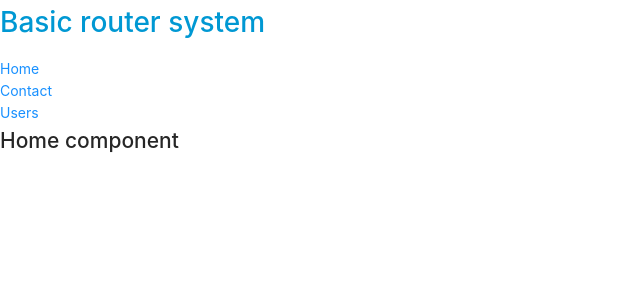
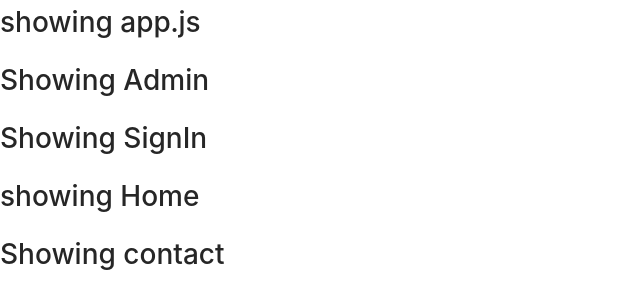
Before and after one commit to roxket/MERN-web-app, a React (Create React App) app in the folder client/: page / in a window 1280 px wide. Shown: the top 308 px of the page, without its empty margins (0-640 px from the left). Built offline with nearby package versions, Linux system fonts and the light colour scheme.

Commit message:
Creating pages and layouts

```diff
--- a/client/src/App.js
+++ b/client/src/App.js
@@ -1,39 +1,21 @@
 import React from "react";
-import { BrowserRouter as Router, Route, Link, Switch } from "react-router-dom";
+import Admin from "./pages/Admin";
+import SignIn from "./pages/Admin/SignIn";
+import Home from "./pages/Home";
+import Contact from "./pages/Contact";
+
 import "./App.scss";
 
 function App() {
   return (
-    <Router>
-      <div className="app">
-        <h1>Basic router system</h1>
-        <Link to="/">Home</Link> <br />
-        <Link to="/contact">Contact</Link> <br />
-        <Link to="/users">Users</Link>
-        <Switch>
-          <Route exact path="/" component={Home} />
-          <Route exact path="/contact" component={Contact} />
-          <Route exact path="/users" component={Users} />
-          <Route component={error404} />
-        </Switch>
-      </div>
-    </Router>
+    <div>
+      <h1>showing app.js</h1>
+      <Admin />
+      <SignIn />
+      <Home />
+      <Contact />
+    </div>
   );
 }
 
-function Home() {
-  return <h2>Home component</h2>;
-}
-
-function Contact() {
-  return <h2>Contact component</h2>;
-}
-
-function Users() {
-  return <h2>Users component</h2>;
-}
-
-function error404() {
-  return <h2>Error 404</h2>;
-}
 export default App;
--- /dev/null
+++ b/client/src/config/routes.js
@@ -0,0 +1,5 @@
+// Layout
+import LayoutAdmin from "../layouts/LayoutAdmin";
+
+//Admin Pages
+import AdminHome from "../pages/Admin";
--- /dev/null
+++ b/client/src/pages/Admin/Admin.js
@@ -0,0 +1,9 @@
+import React from "react";
+
+export default function Admin() {
+  return (
+    <div>
+      <h1>Showing Admin</h1>
+    </div>
+  );
+}
--- /dev/null
+++ b/client/src/pages/Admin/SignIn.js
@@ -0,0 +1,9 @@
+import React from "react";
+
+export default function SignIn() {
+  return (
+    <div>
+      <h1>Showing SignIn</h1>
+    </div>
+  );
+}
--- /dev/null
+++ b/client/src/pages/Admin/index.js
@@ -0,0 +1 @@
+export { default } from "./Admin";
--- /dev/null
+++ b/client/src/pages/Contact.js
@@ -0,0 +1,9 @@
+import React from "react";
+
+export default function Contact() {
+  return (
+    <div>
+      <h1>Showing contact</h1>
+    </div>
+  );
+}
--- /dev/null
+++ b/client/src/pages/Home.js
@@ -0,0 +1,9 @@
+import React from "react";
+
+export default function Home() {
+  return (
+    <div>
+      <h1>showing Home</h1>
+    </div>
+  );
+}
```
Also changed, not shown: client/src/layouts/LayoutAdmin.js (+11 -0 lines), client/src/layouts/LayoutBasic.js (+11 -0 lines).
